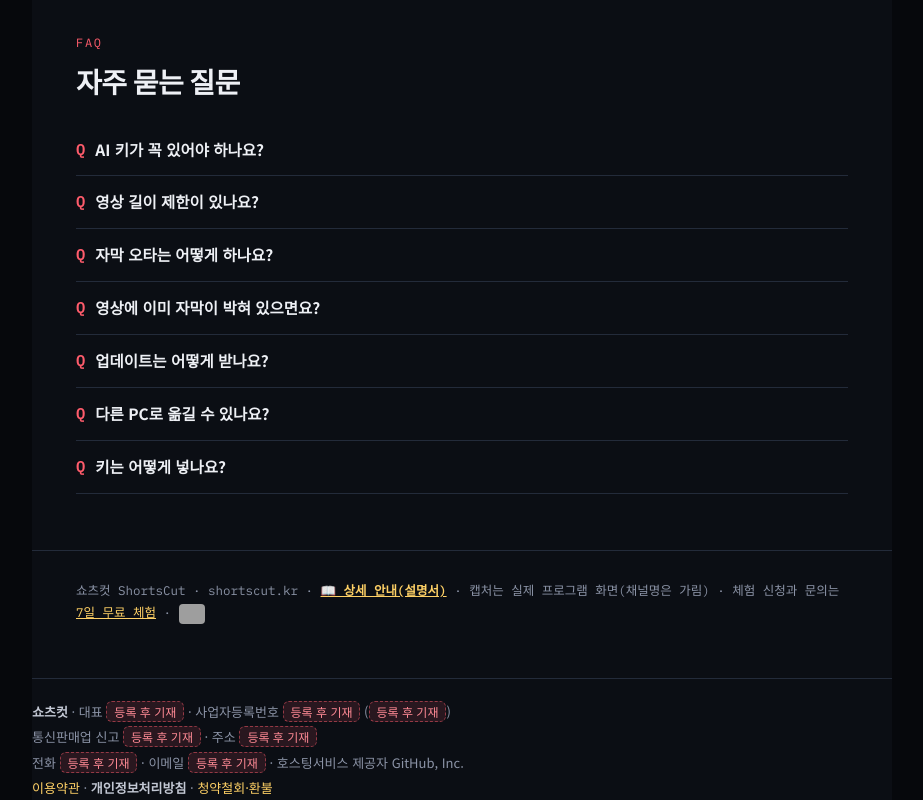
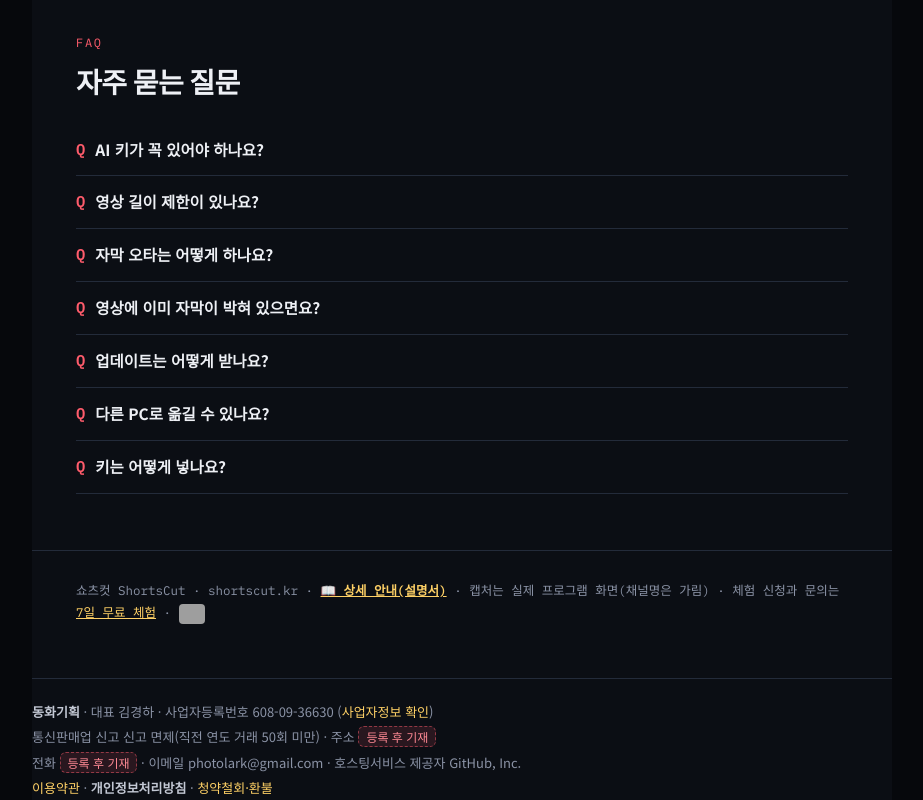
Before and after one commit to photolark-cmd/shortscut-site, a plain HTML site: page index.html in a window 1280 px wide. Shown: the part 10538-11338 px from the top of the page, without its empty margins (178-1101 px from the left). Drawn offline with Linux system fonts and the light colour scheme; grey boxes are pictures that could not be loaded.

Commit message:
하단 사업자 표시: 동화기획·대표·사업자번호·이메일·통신판매업 면제 기재
Co-Authored-By: Claude Fable 5.1 <noreply@anthropic.com>

```diff
--- a/index.html
+++ b/index.html
@@ -318,7 +318,7 @@ td.y{color:var(--ok);font-weight:700}td.n{color:var(--dim)}
   </div>
 </section>
 
-<div class="foot">쇼츠컷 ShortsCut · shortscut.kr · <a href="guide/" style="color:var(--gold);font-weight:700">📖 상세 안내(설명서)</a> · 캡처는 실제 프로그램 화면(채널명은 가림) · 체험 신청과 문의는 <a href="#trial" style="color:var(--gold)">7일 무료 체험</a> · <img class="hits" src="https://hits.sh/shortscut.kr.svg?view=today-total&amp;style=flat-square&amp;label=%EB%B0%A9%EB%AC%B8%20%EC%98%A4%EB%8A%98%2F%EC%A0%84%EC%B2%B4&amp;color=ff3b3b&amp;labelColor=1f2937" alt="방문 수(오늘/전체)" height="20" loading="eager" style="vertical-align:middle;height:20px;border-radius:4px"></div><!--legal--><div class="legalfoot"><b>쇼츠컷</b> · 대표 <span class="todo">등록 후 기재</span> · 사업자등록번호 <span class="todo">등록 후 기재</span> (<span class="todo">등록 후 기재</span>)<br>통신판매업 신고 <span class="todo">등록 후 기재</span> · 주소 <span class="todo">등록 후 기재</span><br>전화 <span class="todo">등록 후 기재</span> · 이메일 <span class="todo">등록 후 기재</span> · 호스팅서비스 제공자 GitHub, Inc.<br><a href="/terms/">이용약관</a> · <a href="/privacy/"><b>개인정보처리방침</b></a> · <a href="/refund/">청약철회·환불</a></div><!--/legal-->
+<div class="foot">쇼츠컷 ShortsCut · shortscut.kr · <a href="guide/" style="color:var(--gold);font-weight:700">📖 상세 안내(설명서)</a> · 캡처는 실제 프로그램 화면(채널명은 가림) · 체험 신청과 문의는 <a href="#trial" style="color:var(--gold)">7일 무료 체험</a> · <img class="hits" src="https://hits.sh/shortscut.kr.svg?view=today-total&amp;style=flat-square&amp;label=%EB%B0%A9%EB%AC%B8%20%EC%98%A4%EB%8A%98%2F%EC%A0%84%EC%B2%B4&amp;color=ff3b3b&amp;labelColor=1f2937" alt="방문 수(오늘/전체)" height="20" loading="eager" style="vertical-align:middle;height:20px;border-radius:4px"></div><!--legal--><div class="legalfoot"><b>동화기획</b> · 대표 김경하 · 사업자등록번호 608-09-36630 (<a href="https://www.ftc.go.kr/bizCommPop.do?wrkr_no=6080936630" target="_blank" rel="noopener">사업자정보 확인</a>)<br>통신판매업 신고 신고 면제(직전 연도 거래 50회 미만) · 주소 <span class="todo">등록 후 기재</span><br>전화 <span class="todo">등록 후 기재</span> · 이메일 photolark@gmail.com · 호스팅서비스 제공자 GitHub, Inc.<br><a href="/terms/">이용약관</a> · <a href="/privacy/"><b>개인정보처리방침</b></a> · <a href="/refund/">청약철회·환불</a></div><!--/legal-->
 </div>
 </body>
 </html>
```
